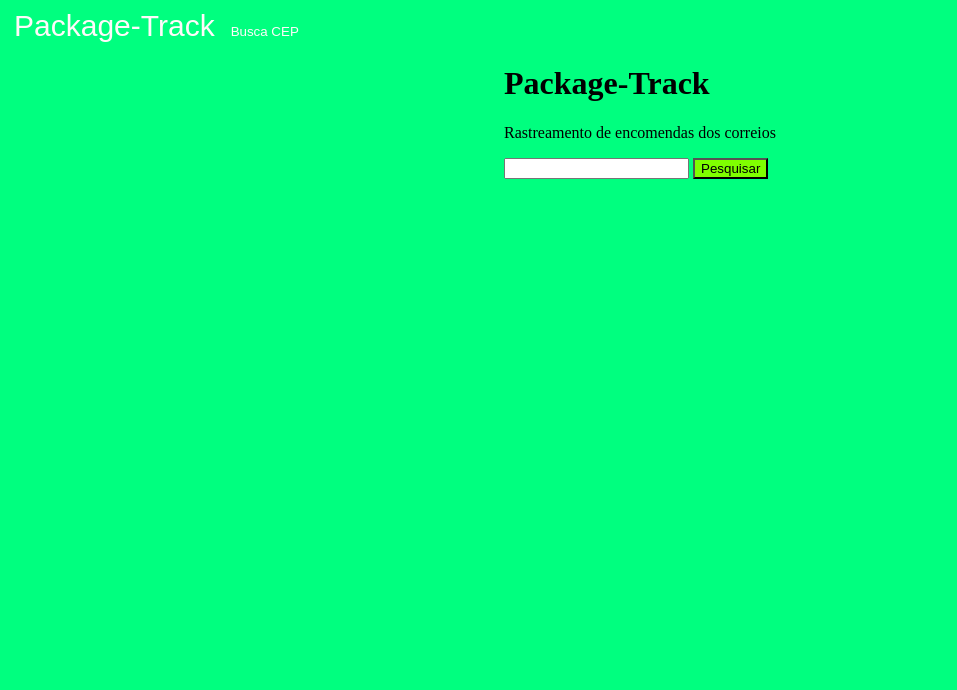
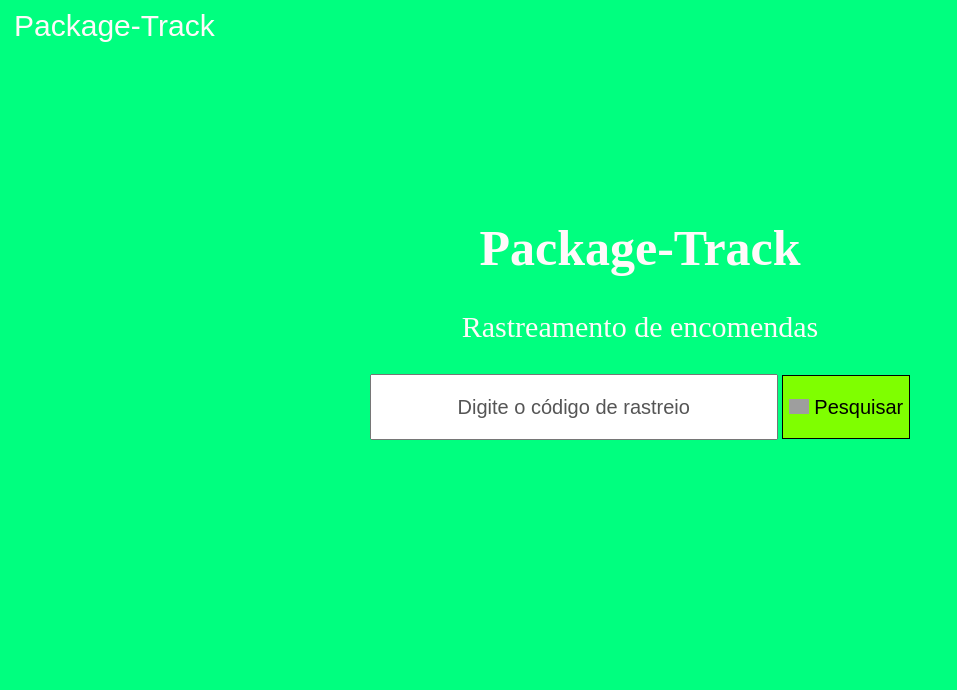
Before and after one commit to carlosEduardo704/rastreador_de_encomendas, a plain HTML site: page templates/index.html in a window 1280 px wide. Shown: the top 690 px of the page, without its empty margins (0-957 px from the left). Drawn offline with Linux system fonts and the light colour scheme; no server answers; grey boxes are pictures that could not be loaded.

Commit message:
adicionando descrições e aliando os elementos

```diff
--- a/static/css/style.css
+++ b/static/css/style.css
@@ -17,9 +17,47 @@ body {
     justify-content: center;
 }
 
+#div-menor-elementos-centrais {
+    position: absolute;
+    bottom: 45%;
+}
+
+.titulo {
+    color: #FFFAFA;
+    font-size: 50px;
+    max-height: 80px;
+    text-align: center;
+}
+
+.texto {
+    color: #FFFAFA;
+    font-size: 30px;
+    text-align: center;
+}
+
+.input {
+    height: 60px;
+    width: 400px;
+    text-align: center;
+    font-size: 20px;
+}
+
+input::placeholder {
+    color: #555555;
+    font-family: sans-serif;
+}
+
+.pesquisar-icone {
+    width: 20px;
+}
+
 .pesquisar {
     background-color: #7FFF00;
+    height: 64px;
+    font-size: 20px;
+    border: solid 1px;
 }
+
 /* HEADER - rodapé*/
 .copyright {
     color: black;
--- a/templates/index.html
+++ b/templates/index.html
@@ -9,18 +9,18 @@
     <link rel="stylesheet" href="../static/css/style.css">
 </head>
 <body>
+    <!-- navbar -->
     <div id="nav-bar">
         <button class="botao-navbar" style="font-size: 30px;">Package-Track</button>
-        <button class="botao-navbar">Busca CEP</button>
     </div>
 
-
+    <!-- elementos centrais -->
     <div id="div-maior-elementos-centrais">
-        <div>
+        <div id="div-menor-elementos-centrais">
             <h1 class="titulo">Package-Track</h1>
-            <p class="texto">Rastreamento de encomendas dos correios</p>
-            <input type="text" class="input">
-            <button class="pesquisar">Pesquisar</button>
+            <p class="texto">Rastreamento de encomendas</p>
+            <input type="text" class="input" placeholder="Digite o código de rastreio">
+            <button class="pesquisar"> <img src="https://cdn-icons-png.flaticon.com/512/49/49116.png" class="pesquisar-icone"> Pesquisar</button>
         </div>
     </div>
 </body>
```
